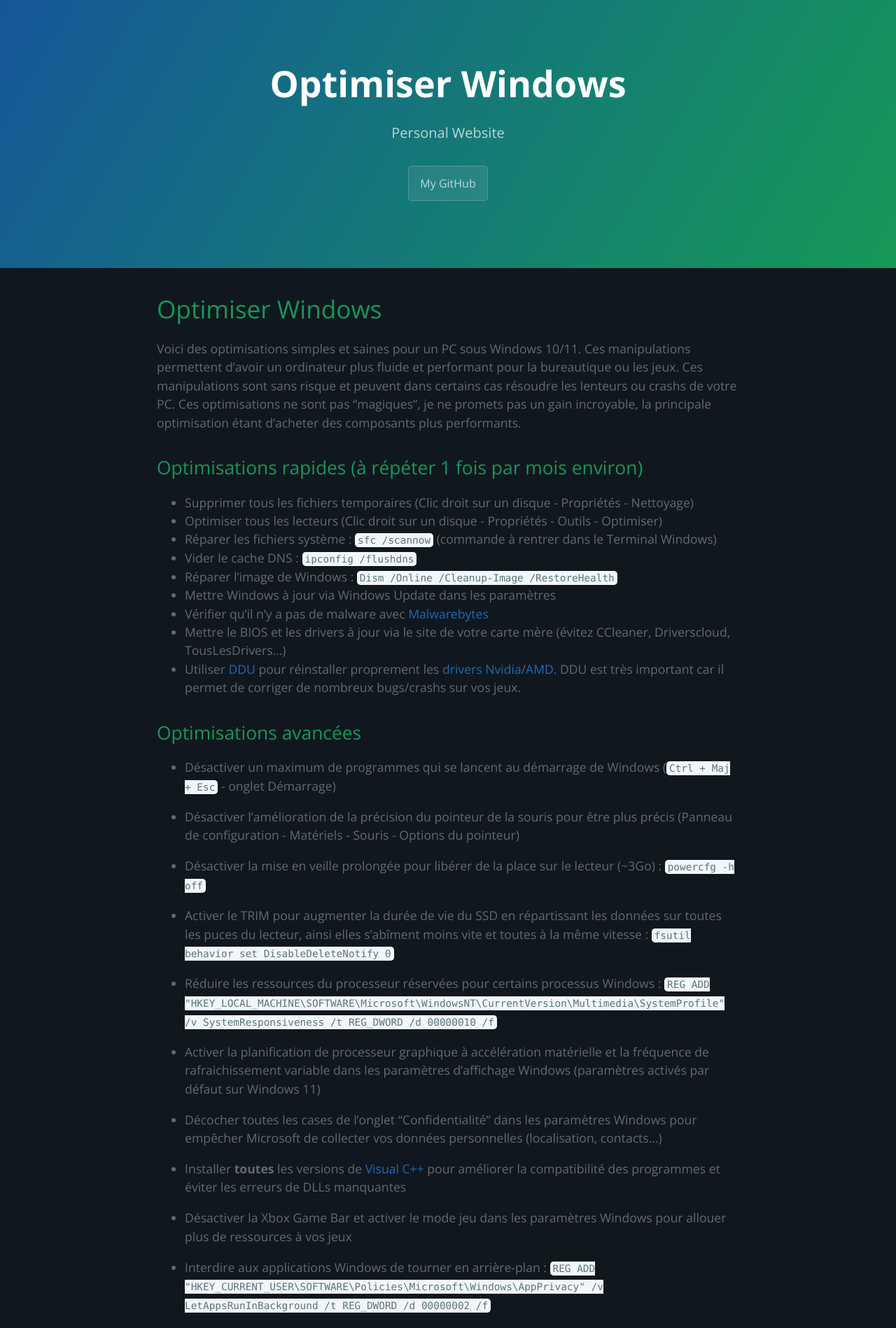
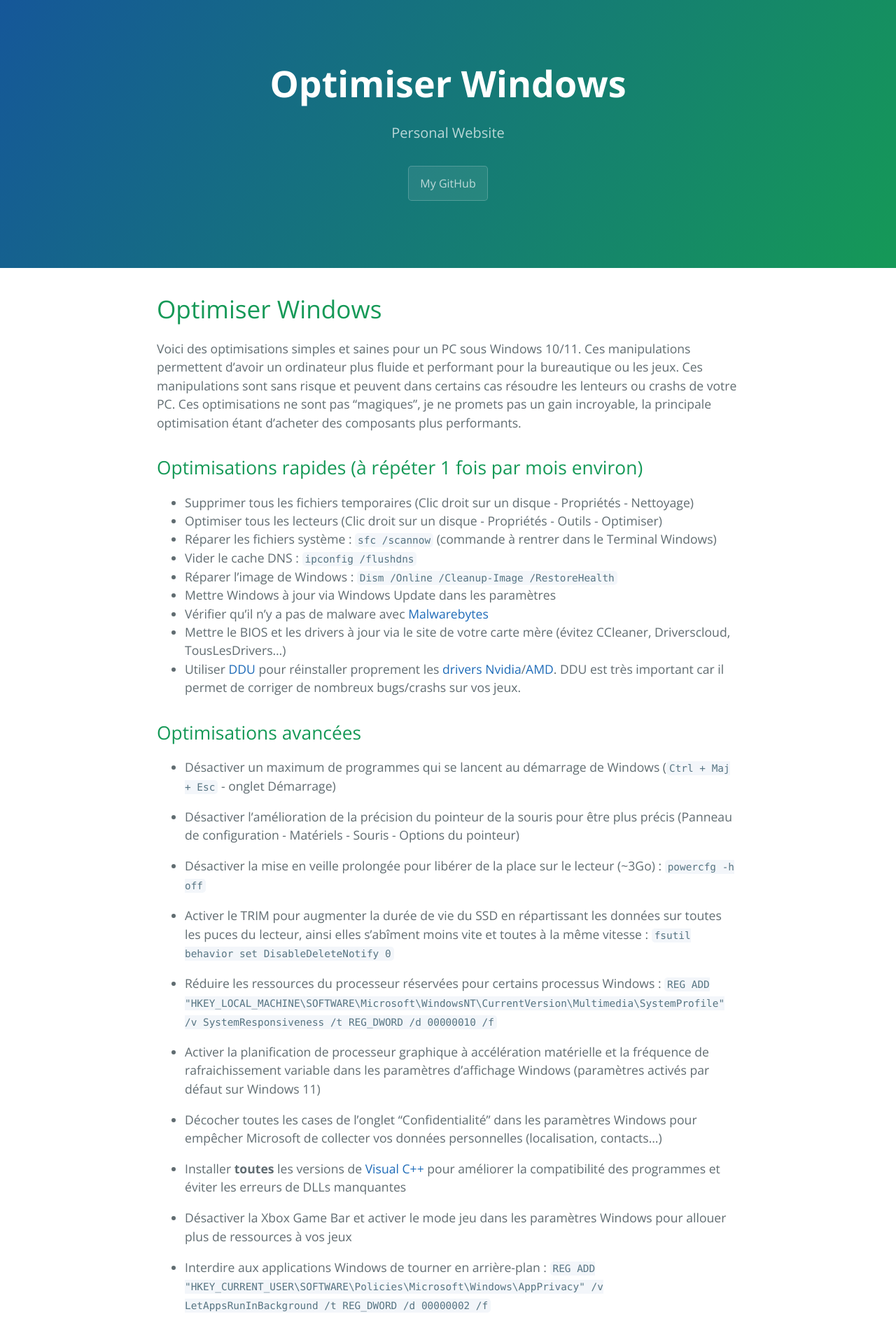
Before and after one commit to PouletEnSlip/pouletenslip.github.io, a Jekyll site: the page built from pages/opti.md, in a window 1280 px wide. Shown: the top 1898 px of the page at 70% size. Built offline with Jekyll 4.4.1, drawn with Linux system fonts in a browser that asks for light colours; comment, search, counter and statistics services are not loaded; our own code applies the rules of GitHub Pages for plain Markdown files.

Commit message:
Update opti.html

```diff
--- a/_layouts/opti.html
+++ b/_layouts/opti.html
@@ -11,7 +11,7 @@
       </script>
     {% endif %}
     <meta charset="UTF-8">
-    <link rel="stylesheet" href="../css/style2.css?v=">
+    <link rel="stylesheet" href="../css/styleOpti.css?v=">
     {% seo %}
     <link rel="preconnect" href="https://fonts.gstatic.com">
     <link rel="preload" href="https://fonts.googleapis.com/css?family=Open+Sans:400,700&display=swap" as="style" type="text/css" crossorigin>
```
